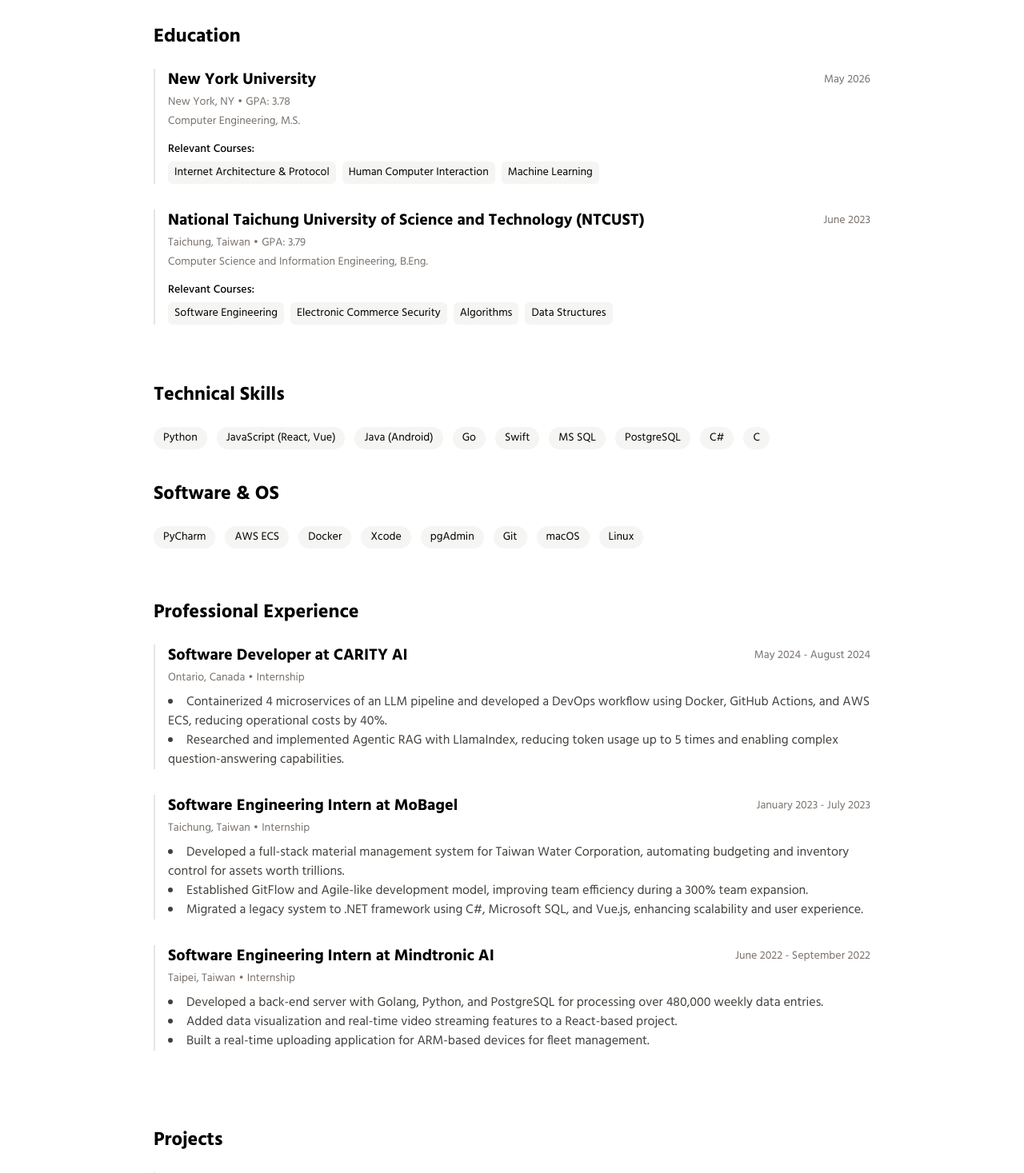
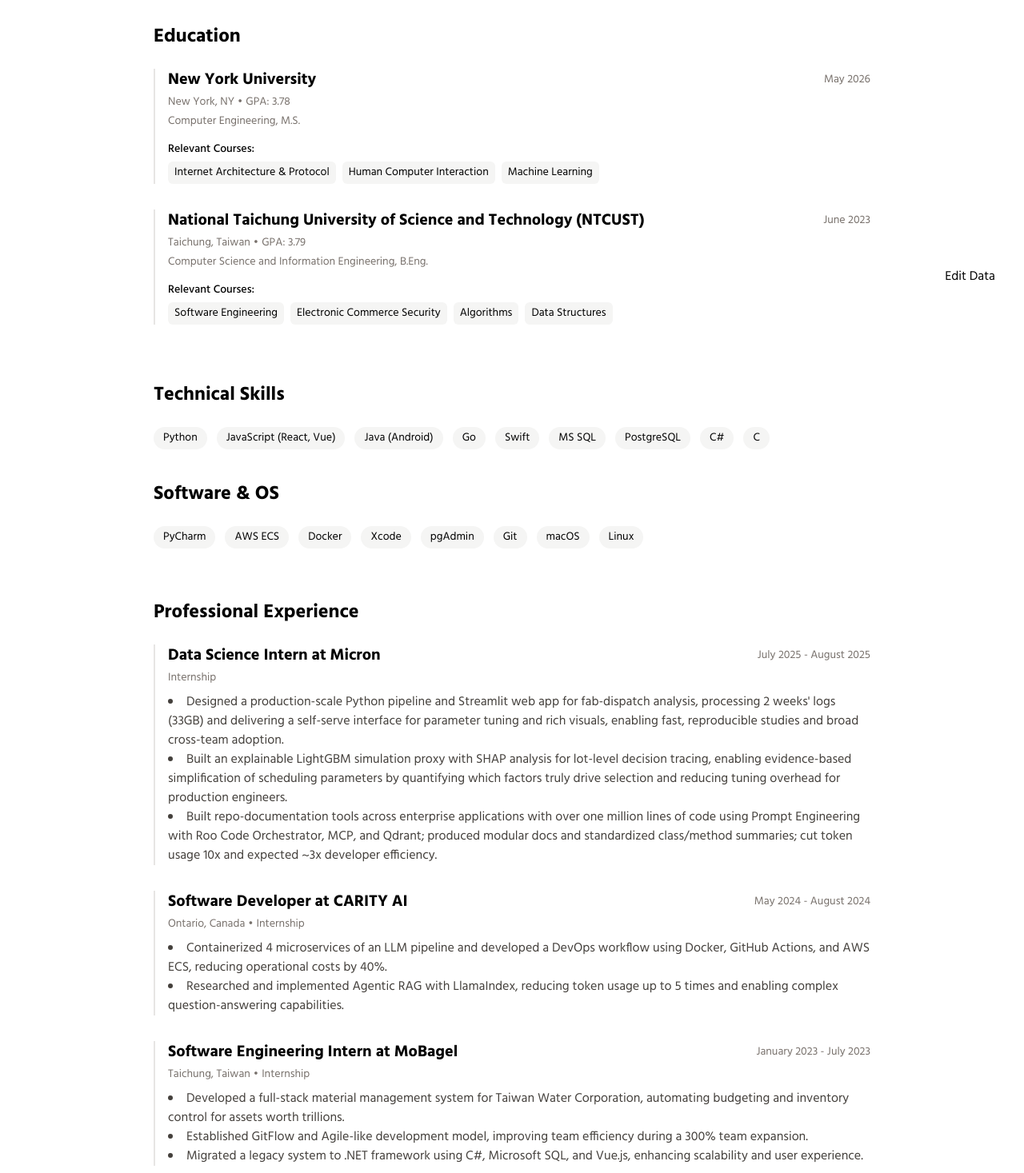
Before and after one commit to iridiumtao/iridiumtao.github.io, a Next.js app: page /resume in a window 1280 px wide. Shown: the part 406-1873 px from the top of the page at 80% size. Built offline with nearby package versions, Linux system fonts and the light colour scheme.

Commit message:
fix add data inconsistency, added edit data in resume page

```diff
--- a/data/portfolio.json
+++ b/data/portfolio.json
@@ -107,6 +107,17 @@
     "tagline": "Chun-Ju Tao",
     "description": "Computer Engineering master’s student at NYU with extensive experience in software development, DevOps, and AI applications. Proven success in optimizing processes, leading collaborative projects, and delivering innovative solutions across multiple industries.",
     "experiences": [
+      {
+        "id": "dab034bf-1fa5-41ea-b336-64f66fbd76f9",
+        "dates": "July 2025 - August 2025",
+        "type": "Internship",
+        "position": "Data Science Intern at Micron",
+        "bullets": [
+          "Designed a production-scale Python pipeline and Streamlit web app for fab-dispatch analysis, processing 2 weeks' logs (33GB) and delivering a self-serve interface for parameter tuning and rich visuals, enabling fast, reproducible studies and broad cross-team adoption.",
+          "Built an explainable LightGBM simulation proxy with SHAP analysis for lot-level decision tracing, enabling evidence-based simplification of scheduling parameters by quantifying which factors truly drive selection and reducing tuning overhead for production engineers.",
+          "Built repo-documentation tools across enterprise applications with over one million lines of code using Prompt Engineering with Roo Code Orchestrator, MCP, and Qdrant; produced modular docs and standardized class/method summaries; cut token usage 10x and expected ~3x developer efficiency."
+        ]
+      },
       {
         "id": "1",
         "dates": "May 2024 - August 2024",
--- a/pages/resume.js
+++ b/pages/resume.js
@@ -7,6 +7,7 @@
 import Head from "next/head";
 import Button from "../components/Button";
 import {useTheme} from "next-themes";
+import Link from "next/link";
 
 import data from "../data/portfolio.json";
 
@@ -278,6 +279,13 @@
 
         </div>
       </div>
+      {process.env.NODE_ENV === "development" && (
+        <div className="fixed bottom-5 right-5">
+          <Link href="/edit">
+            <Button type="primary">Edit Data</Button>
+          </Link>
+        </div>
+      )}
       <Footer/>
     </div>
   );
```
